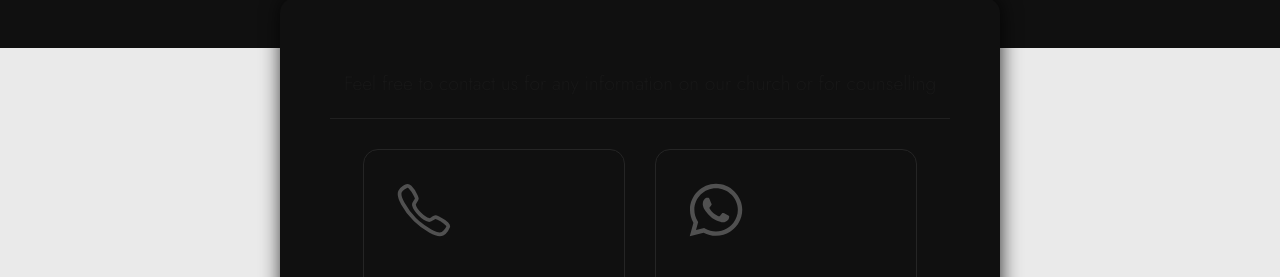
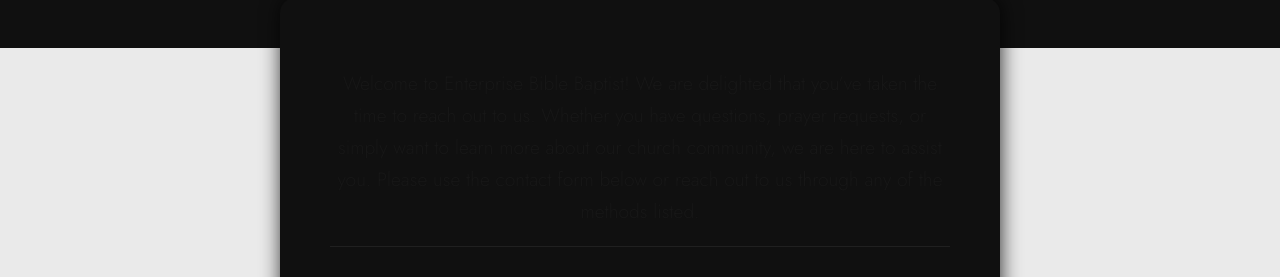
Before and after one commit to sgarcia97/test-app, a Next.js app: page /contact in a window 1280 px wide. Shown: the part 473-750 px from the top of the page. Built offline with nearby package versions, Linux system fonts and the light colour scheme; no server answers.

Commit message:
Update page.tsx

```diff
--- a/app/contact/page.tsx
+++ b/app/contact/page.tsx
@@ -10,7 +10,7 @@ const Page = () => {
     return(
 
         <Template title="Contact">
-<p className="page-subtitle">Feel free to contact us for any information on our church or for counselling</p>
+<p className="page-subtitle">Welcome to Enterprise Bible Baptist! We are delighted that you’ve taken the time to reach out to us. Whether you have questions, prayer requests, or simply want to learn more about our church community, we are here to assist you. Please use the contact form below or reach out to us through any of the methods listed.</p>
         <CardWrapper center={true}>
                 <Card
                 title="Call Us"
```
